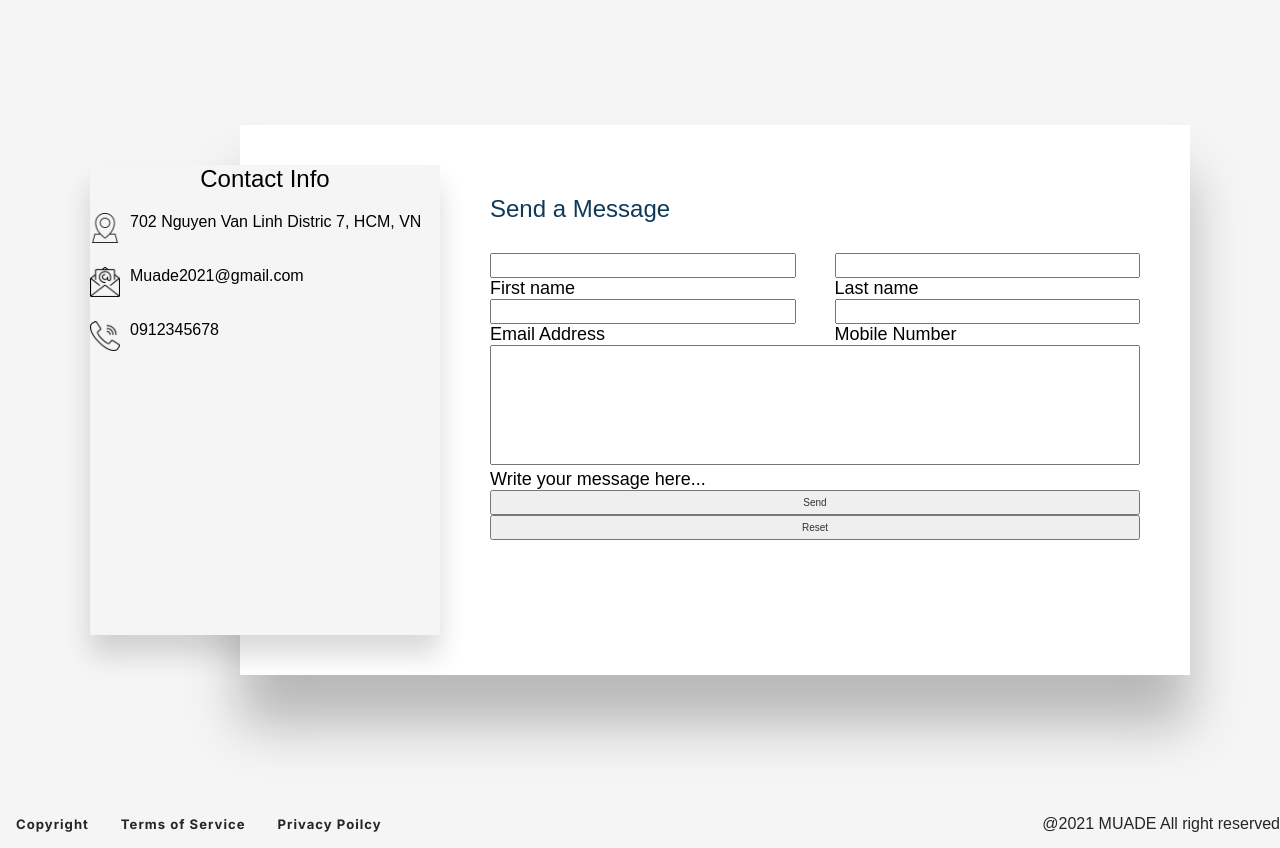
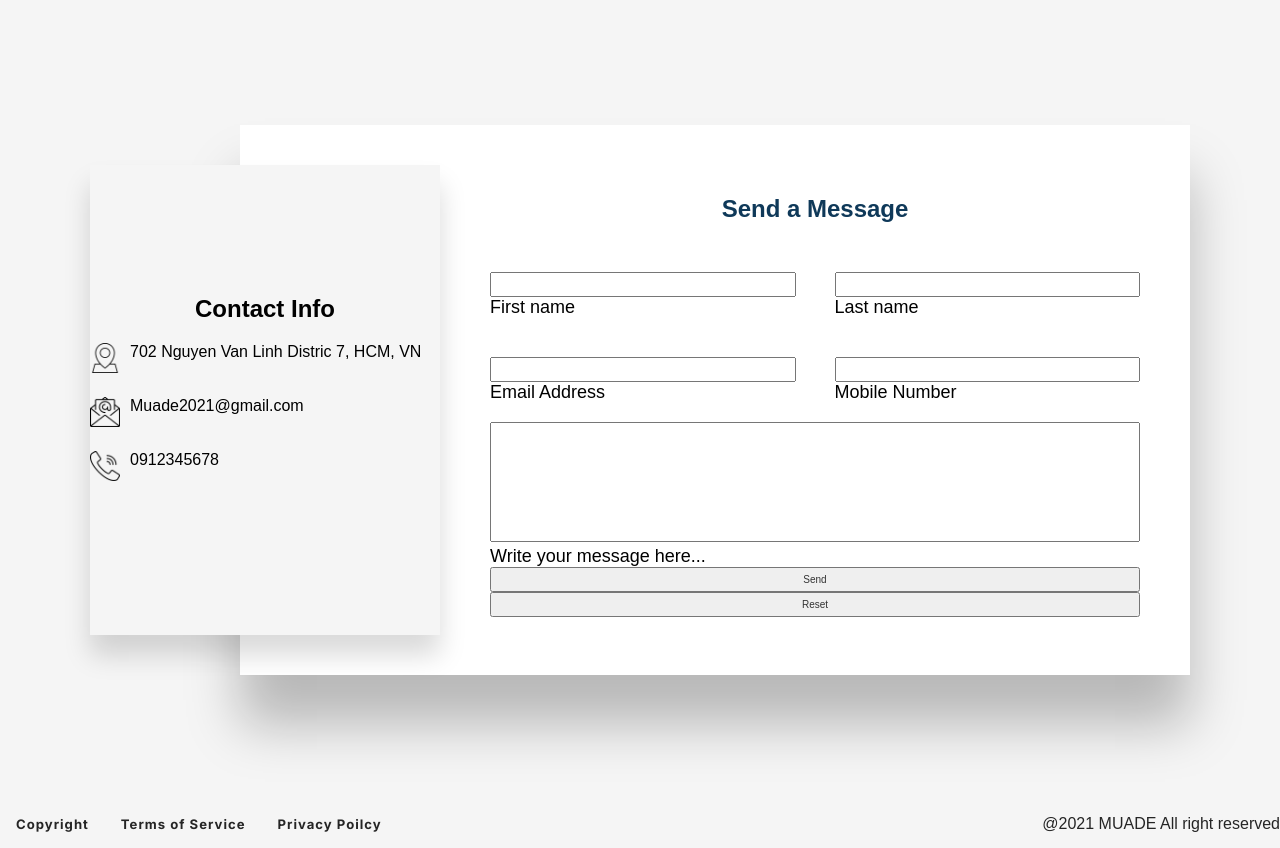
Before and after one commit to nhatquan0312/Web_Programming, a PHP site: page /contact.html in a window 1280 px wide. Shown: the part 101-949 px from the top of the page. Run offline with PHP 8.4, Linux system fonts and the light colour scheme; some libraries are stand-ins or nearby versions.

Commit message:
Update contact.css

```diff
--- a/contact.css
+++ b/contact.css
@@ -307,13 +307,13 @@ main .container .contactinfo .contactinfo-ul li span:nth-child(3) .icon
          display: flex;
          justify-content: center;
          flex-direction: column;
-         justify-content: space-between;
+         justify-content: space-around;
          box-shadow: 0 20px 25px rgba(0,0,0,0.15);
      }
      .container .contact-info h2{
 
          font-size:24px;
-         font-weight: 500;
+         font-weight: 650;
          text-align: center;
      }
      .container .contact-info ul.info{
@@ -355,7 +355,8 @@ main .container .contactinfo .contactinfo-ul li span:nth-child(3) .icon
      .container .contact-form h2{
          color: #0f3959;
          font-size: 24px;
-         font-weight: 500;
+         font-weight: 650;
+         text-align: center;
      }
      .container .contact-form .form-box{
          position: relative;
@@ -363,9 +364,11 @@ main .container .contactinfo .contactinfo-ul li span:nth-child(3) .icon
          justify-content: space-between;
          flex-wrap: wrap;
          padding-top: 30px;
+
      }
      .container .contact-form .form-box .input-box.w50{
          width:47%;
+         margin:1.2rem 0;
      }
      .container .contact-form .form-box .input-box.w100{
          width:100%;
```
